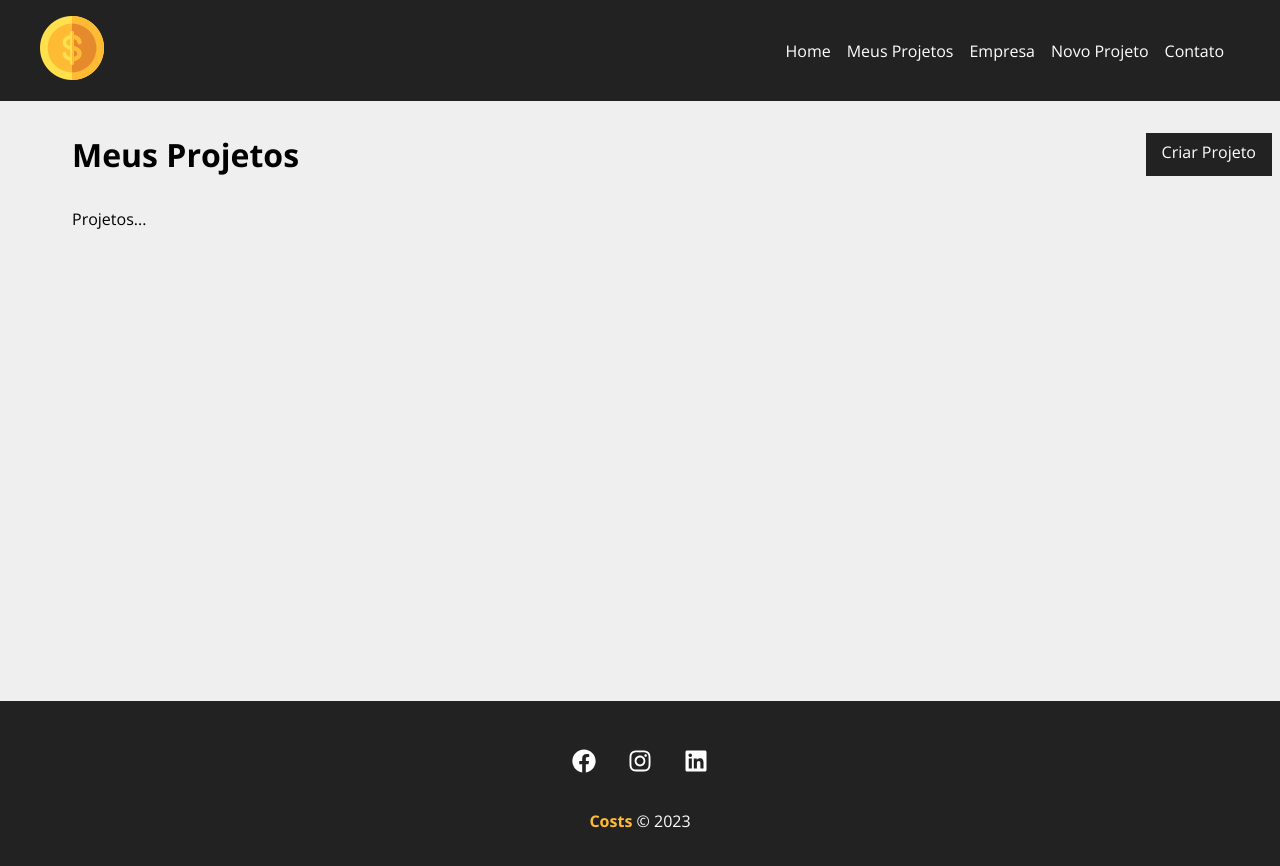
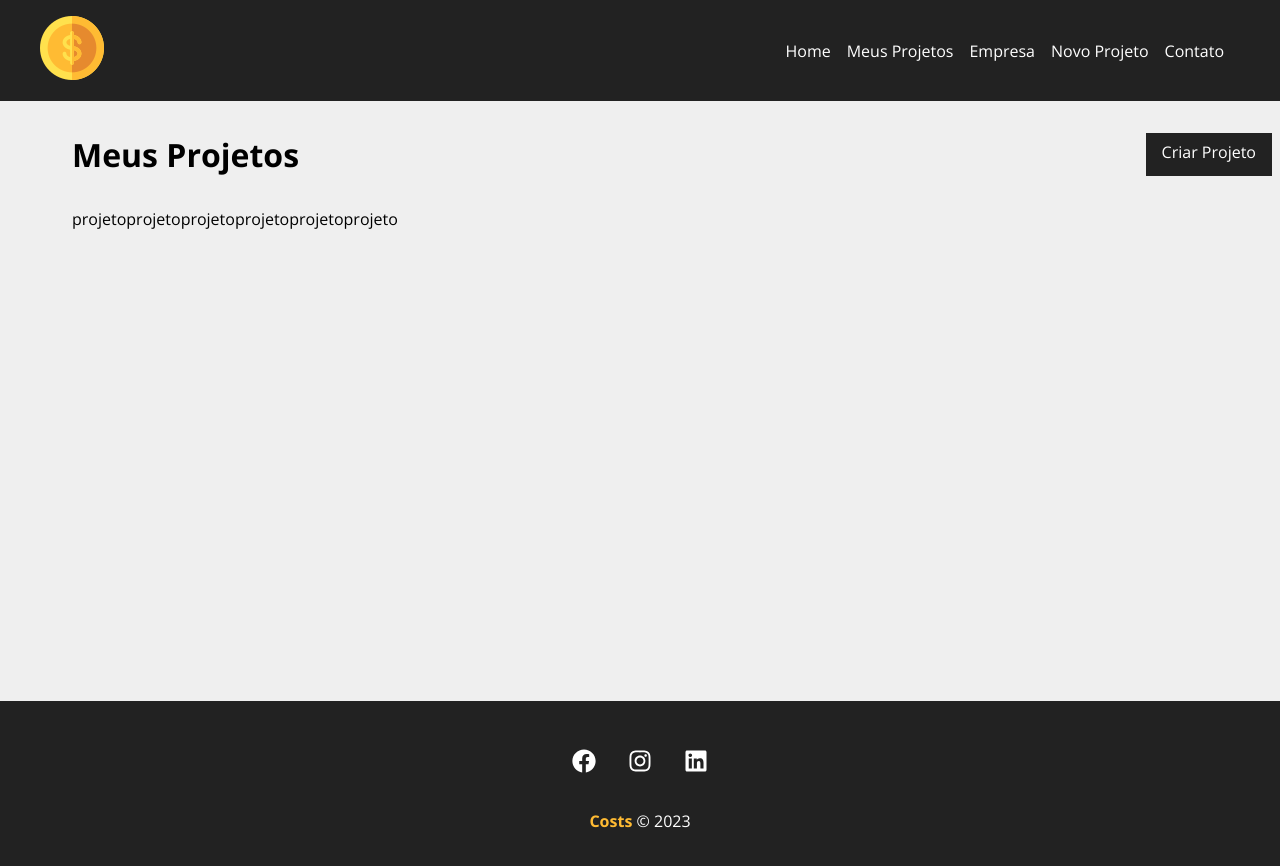
Before and after one commit to BrunoSilva03/Costs, a React (Vite) app in the folder costs/: page /projects in a window 1280 px wide. Shown: the top 866 px of the page. Built offline with nearby package versions, Linux system fonts and the light colour scheme; data requests are answered from the project's data file.

Commit message:
Update Projects.jsx trazendo os projetos do emulador de banco de dados

```diff
--- a/costs/src/components/pages/Projects.jsx
+++ b/costs/src/components/pages/Projects.jsx
@@ -25,6 +25,11 @@ function Projects() {
                 'Content-Type': 'application/json',
             },
         })
+          .then((resp) => resp.json())
+          .then((data) => {
+            setProjects(data)
+          })
+          .catch((err) => console.log(err))
     }, [])
 
 
@@ -37,7 +42,8 @@ return (
         </div>
         {message && <Message type="sucess" msg={message}/>}
         <Container customClass="start">
-            <p>Projetos...</p>
+            {projects.length > 0 &&
+              projects.map((project) => <ProjectCard name={project.name} />)}
         </Container>
     </div>
 )
```
